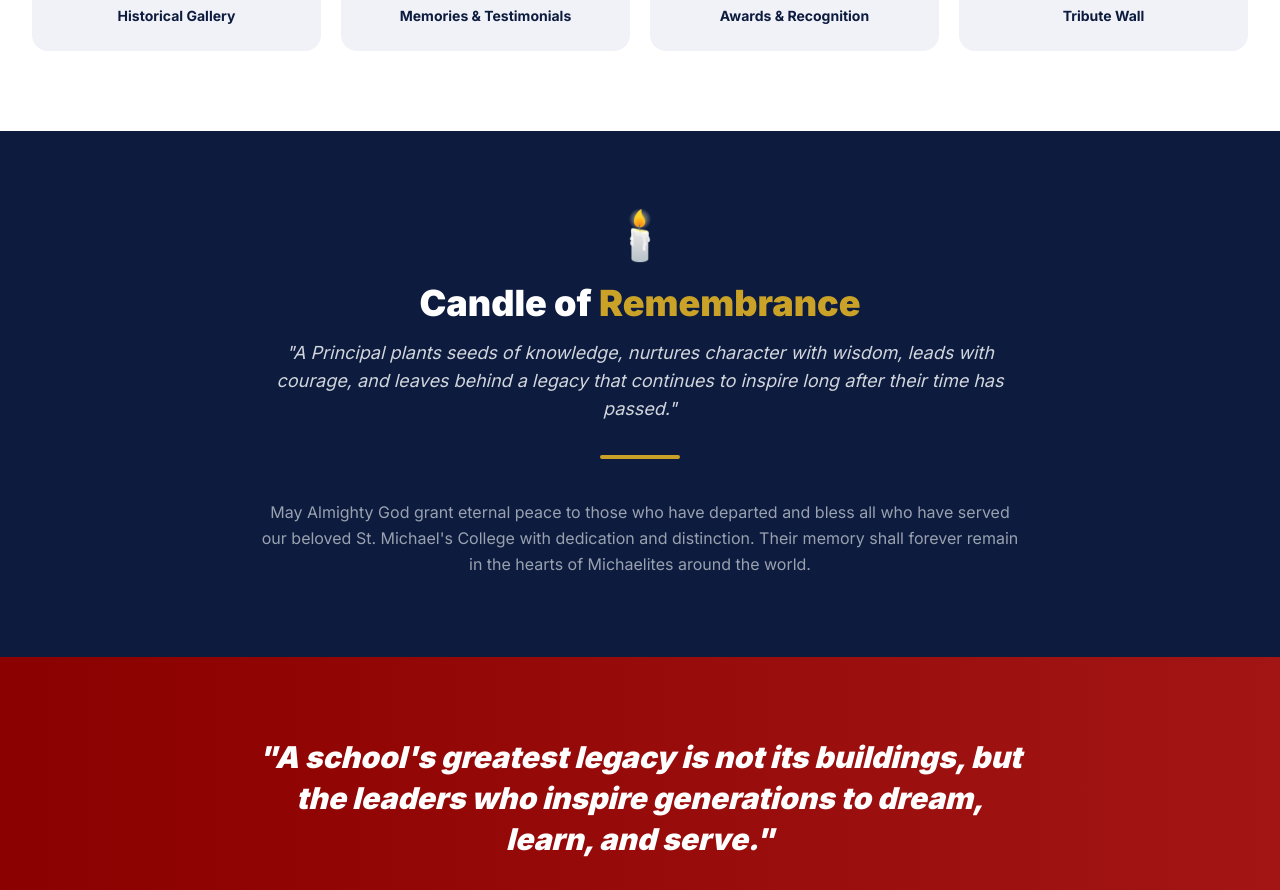
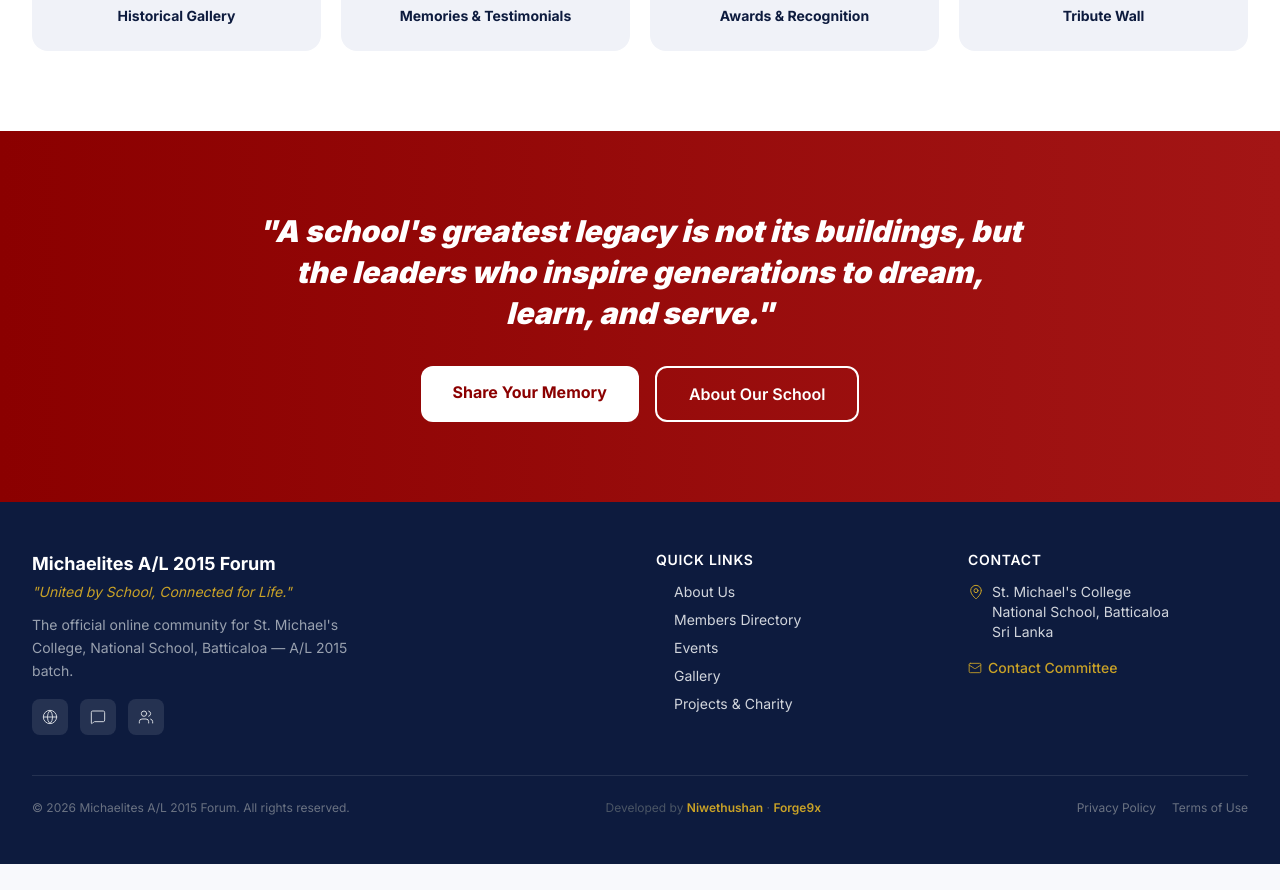
Before and after one commit to NiwethushanSri/michaelites-forum, a Next.js app: page /principals in a window 1280 px wide. Shown: the part 5820-6710 px from the top of the page. After the commit the page ends 6684 px from the top, so only its background shows below. Built offline with nearby package versions, Linux system fonts and the light colour scheme.

Commit message:
Remove Candle of Remembrance section from principals page
Co-Authored-By: Claude Sonnet 4.6 <noreply@anthropic.com>

```diff
--- a/src/app/principals/page.tsx
+++ b/src/app/principals/page.tsx
@@ -246,22 +246,6 @@ export default function PrincipalsPage() {
         </div>
       </section>
 
-      {/* Candle of Remembrance */}
-      <section className="py-20 px-4 sm:px-6 lg:px-8 bg-[#0d1b3e] text-white text-center">
-        <div className="max-w-3xl mx-auto">
-          <div className="text-5xl mb-6">🕯️</div>
-          <h2 className="text-3xl md:text-4xl font-black mb-4">
-            Candle of <span className="text-[#c9a227]">Remembrance</span>
-          </h2>
-          <p className="text-gray-300 text-lg italic mb-8">
-            "A Principal plants seeds of knowledge, nurtures character with wisdom, leads with courage, and leaves behind a legacy that continues to inspire long after their time has passed."
-          </p>
-          <div className="w-20 h-1 bg-[#c9a227] mx-auto rounded-full mb-10" />
-          <p className="text-gray-400 text-base leading-relaxed">
-            May Almighty God grant eternal peace to those who have departed and bless all who have served our beloved St. Michael's College with dedication and distinction. Their memory shall forever remain in the hearts of Michaelites around the world.
-          </p>
-        </div>
-      </section>
 
       {/* Closing quote & CTA */}
       <section className="py-20 px-4 sm:px-6 lg:px-8 bg-gradient-to-r from-[#8b0000] to-[#a31515] text-white text-center">
```
